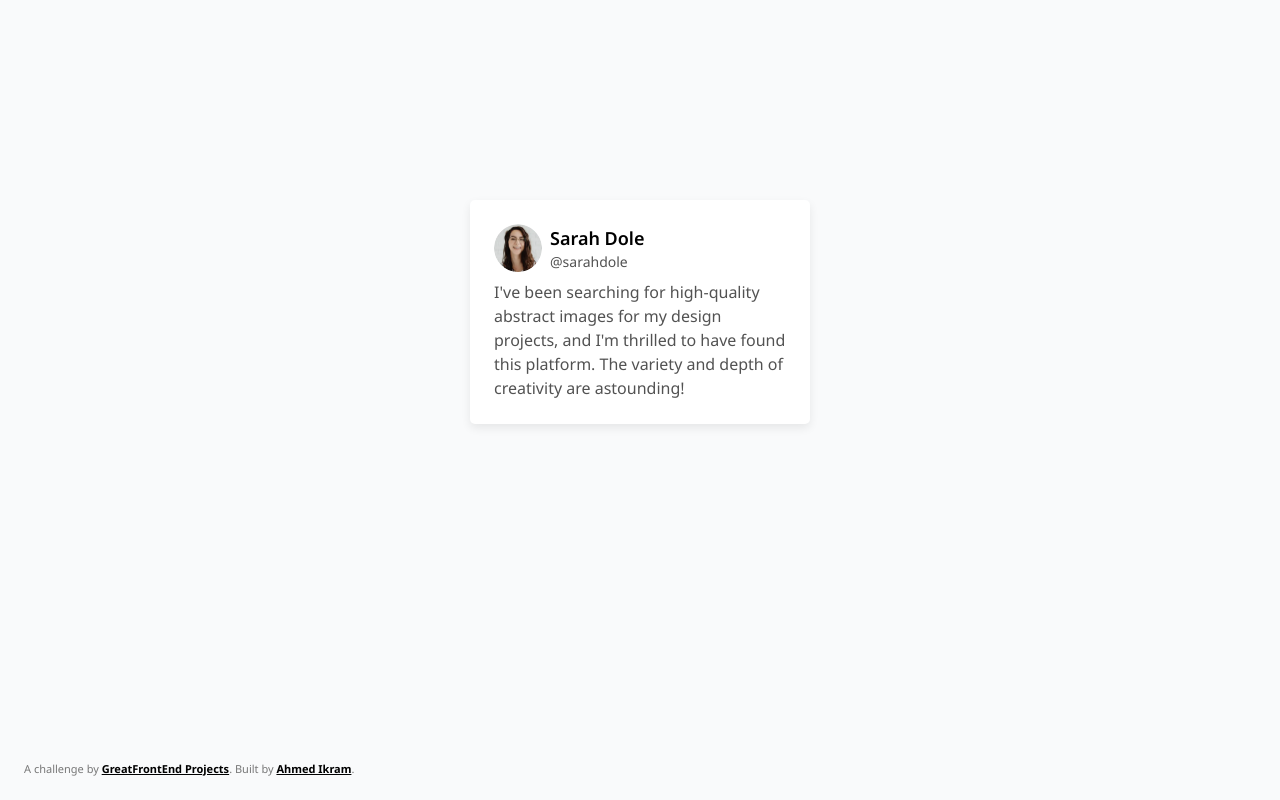
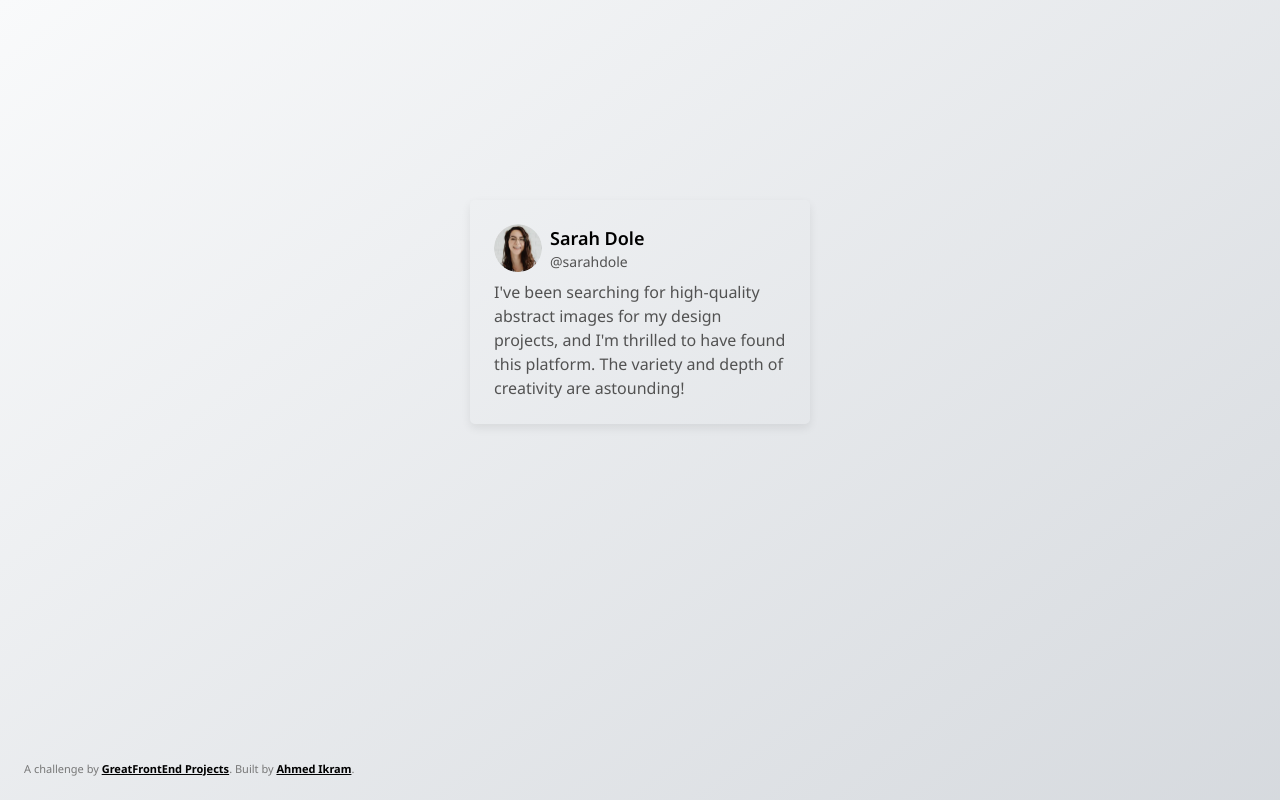
Before and after one commit to ahmed-cmyk/testimonial-card-greatfrontend, a plain HTML site: page index.html in a window 1280 px wide. Shown: the top 800 px of the page. Drawn offline with Linux system fonts and the light colour scheme.

Commit message:
Updated background to match design

```diff
--- a/css/style.css
+++ b/css/style.css
@@ -105,7 +105,7 @@ body {
   min-height: 100vh;
   align-items: center;
   justify-content: center;
-  background-color: var(--color-bg-neutral-subtle);
+  background: linear-gradient(to bottom right, #F9FAFB, #D2D6DB);
   margin: 0;
 
   -webkit-font-smoothing: antialiased;
@@ -122,7 +122,6 @@ body {
 }
 
 .testimonial {
-  background-color: var(--color-bg-primary);
   border-radius: 5px;
   box-shadow: 0 4px 10px rgba(0, 0, 0, 0.08);
   padding: 24px;
```
